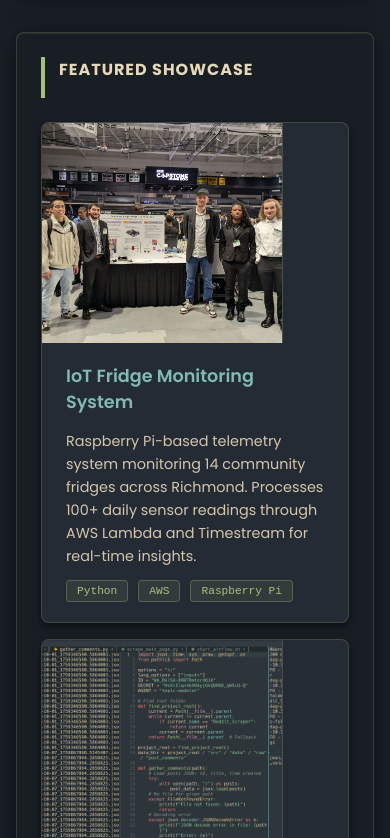
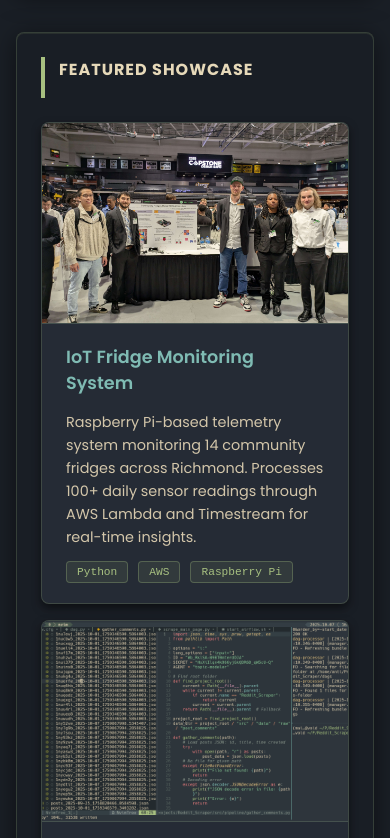
Before and after one commit to knguyenngo/knguyenngo.github.io, a React (Vite) app: page / in a window 390 px wide. Shown: the part 846-1684 px from the top of the page. Built offline with nearby package versions, Linux system fonts and the light colour scheme; no server answers.

Commit message:
Fixed project image display

```diff
--- a/src/index.css
+++ b/src/index.css
@@ -440,8 +440,8 @@ body {
 }
 
 .projectCard {
-  display: grid;
-  grid-template-columns: 240px 1fr;
+  display: flex;
+  flex-direction: column;
   background: var(--bg-card);
   text-decoration: none;
   border: 1px solid var(--border);
@@ -460,6 +460,7 @@ body {
 
 .projectImage {
   position: relative;
+  width: 100%;
 }
 
 .projectContent {
@@ -599,6 +600,13 @@ body {
     grid-template-columns: 1fr;
   }
 
+  .imgPlaceholder {
+    width: 100%;
+    height: 200px;
+    border-right: none;
+    border-bottom: 1px solid var(--border);
+  }
+
   .wrap {
     padding: 40px 16px;
   }
@@ -632,12 +640,18 @@ body {
 .flag {
   font-size: 1rem;
 }
-
 .imgPlaceholder {
-  width: 240px;
-  height: 220px;
+  width: 100%;
+  height: 200px;
   object-fit: cover;
   display: block;
   background: var(--bg-elevated);
-  border-right: 1px solid var(--border);
+  border-bottom: 1px solid var(--border);
+}.imgPlaceholder {
+  width: 100%;
+  height: 200px;
+  object-fit: cover;
+  display: block;
+  background: var(--bg-elevated);
+  border-bottom: 1px solid var(--border);
 }
```
Also changed, not shown: public/ALGS.png, public/pokemon.png.
